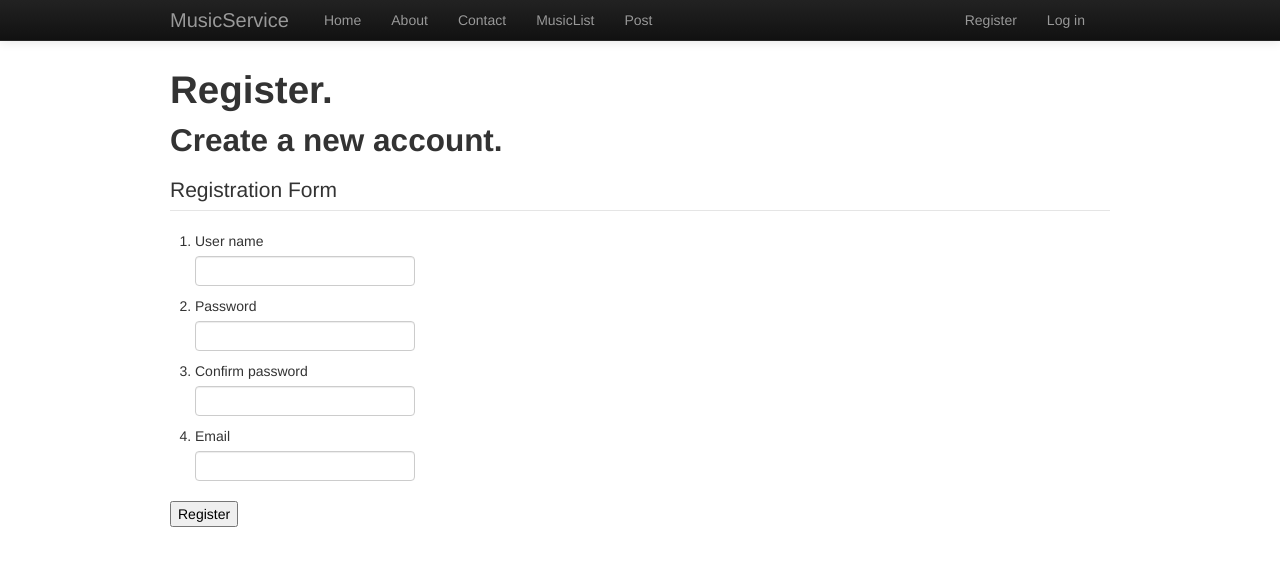
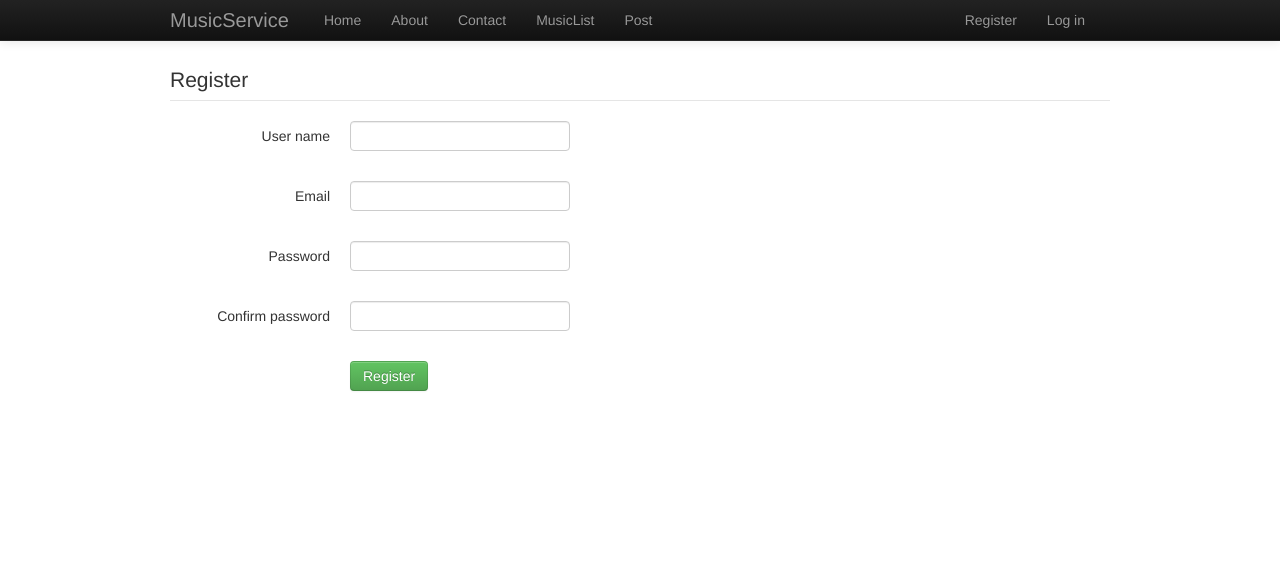
Before and after one commit to itratest/kurs, an ASP.NET MVC app: page /Account/Register in a window 1280 px wide. Shown: the top 566 px of the page. Run offline with ASP.NET Core 8 and stand-ins for ASP.NET MVC 5, Linux system fonts and the light colour scheme; the project's own start-up code is not run, and a stand-in starts its controllers and pages; some libraries are stand-ins or nearby versions.

Commit message:
Change register form

```diff
--- a/MusicService/MusicService/Models/PostModels.cs
+++ b/MusicService/MusicService/Models/PostModels.cs
@@ -18,7 +18,6 @@ namespace MusicService.Models
         public string Message { get; set; }
         public int Views { get; set; }
         public UserProfile User { get; set; }
-
         public virtual List<Track> Tracks { get; set; }
         public virtual List<Like> Likes { get; set; }
 
--- a/MusicService/MusicService/Views/Account/Register.cshtml
+++ b/MusicService/MusicService/Views/Account/Register.cshtml
@@ -3,38 +3,58 @@
     ViewBag.Title = "Register";
 }
 
-<hgroup class="title">
-    <h1>@ViewBag.Title.</h1>
-    <h2>Create a new account.</h2>
-</hgroup>
+<form class="form-horizontal" action='' method="POST">
+    @using (Html.BeginForm()) {
+    @Html.AntiForgeryToken()
+  <fieldset>
+    <div id="legend">
+      <legend class="">Register</legend>
+    </div>
+    <div class="control-group">
+      <!-- Username -->
+      <label class="control-label"  for="username">@Html.LabelFor(m => m.UserName)</label>
+      <div class="controls">
+        @Html.TextBoxFor(m => m.UserName)
+        <p class="help-block">@Html.ValidationMessageFor(m => m.UserName)</p>
+      </div>
+    </div>
 
-@using (Html.BeginForm()) {
-    @Html.AntiForgeryToken()
-    @Html.ValidationSummary()
+    <div class="control-group">
+      <!-- E-mail -->
+      <label class="control-label" for="email">@Html.LabelFor(m => m.Email)</label>
+      <div class="controls">
+        @Html.TextBoxFor(m => m.Email)
+        <p class="help-block">@Html.ValidationMessageFor(m => m.Email)</p>
+      </div>
+    </div>
 
-    <fieldset>
-        <legend>Registration Form</legend>
-        <ol>
-            <li>
-                @Html.LabelFor(m => m.UserName)
-                @Html.TextBoxFor(m => m.UserName)
-            </li>
-            <li>
-                @Html.LabelFor(m => m.Password)
-                @Html.PasswordFor(m => m.Password)
-            </li>
-            <li>
-                @Html.LabelFor(m => m.ConfirmPassword)
-                @Html.PasswordFor(m => m.ConfirmPassword)
-            </li>
-            <li>
-                @Html.LabelFor(m => m.Email)
-                @Html.TextBoxFor(m => m.Email)
-            </li>
-        </ol>
-        <input type="submit" value="Register" />
-    </fieldset>
-}
+    <div class="control-group">
+      <!-- Password-->
+      <label class="control-label" for="password"> @Html.LabelFor(m => m.Password)</label>
+      <div class="controls">
+          @Html.PasswordFor(m => m.Password)
+        <p class="help-block">@Html.ValidationMessageFor(m => m.Password)</p>
+      </div>
+    </div>
+
+    <div class="control-group">
+      <!-- Password -->
+      <label class="control-label"  for="password_confirm">@Html.LabelFor(m => m.ConfirmPassword)</label>
+      <div class="controls">
+        @Html.PasswordFor(m => m.ConfirmPassword)
+        <p class="help-block">@Html.ValidationMessageFor(m => m.ConfirmPassword)</p>
+      </div>
+    </div>
+
+    <div class="control-group">
+      <!-- Button -->
+      <div class="controls">
+          <input class="btn btn-success" type="submit" value="Register" />
+      </div>
+    </div>
+  </fieldset>
+    }
+</form>
 
 @section Scripts {
     @Scripts.Render("~/bundles/jqueryval")
```
Also changed, not shown: MusicService/MusicService/Views/Post/Index.cshtml (+5 -38 lines), 7 other files.
